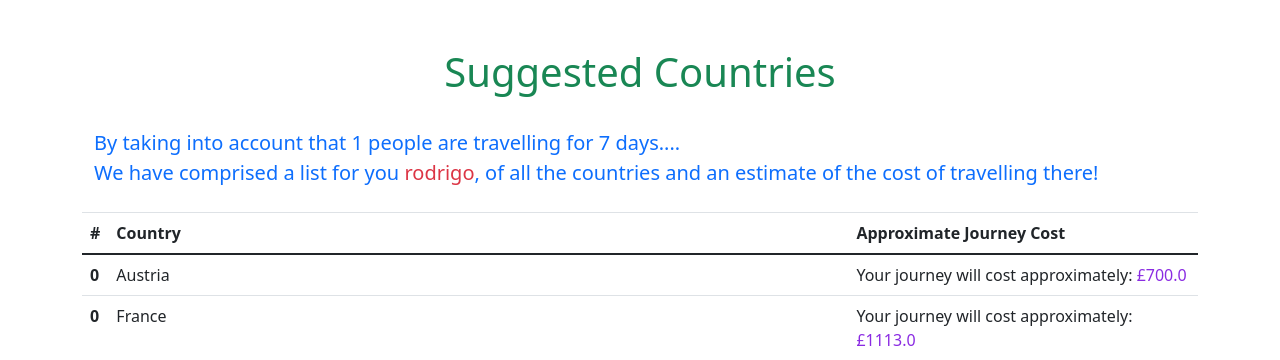
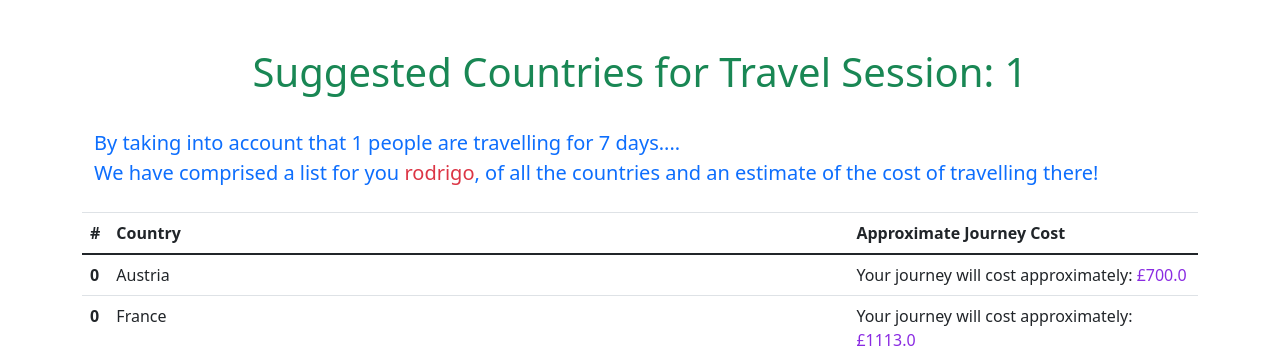
Before and after one commit to AhmedIMab/Holiday-Helper, a Flask app: page /suggestions/1 in a window 1280 px wide. Shown: the part 72-432 px from the top of the page. Run offline with Flask 2, Linux system fonts and the light colour scheme; a user stored in the database is signed in; data comes from the database, SQL or seed files in the repository; both versions use the stored data as it was after the commit; some libraries are stand-ins or nearby versions.

Commit message:
Removed some redundant views functions and minor styling changes

```diff
--- a/website/static/api.js
+++ b/website/static/api.js
@@ -64,7 +64,7 @@ class Api {
         })
     }
 
-    testUserAndCountryScores(travelID) {
+    UserCountrySuggestions(travelID) {
         return fetch("/suggestions/" + travelID, {
             method: "GET"
         })
--- a/website/static/travelID.js
+++ b/website/static/travelID.js
@@ -12,7 +12,7 @@ showBestCountries.click(function (event) {
     console.log("showinggggg")
     const travelID = $("#travelIDInput").val()
     console.log("This is the travelID", travelID)
-    Api.testUserAndCountryScores(travelID).then((_res) => {
+    Api.UserCountrySuggestions(travelID).then((_res) => {
         console.log("PASSED")
         console.log(_res.json)
         window.location.href = "/suggestions/" + travelID
--- a/website/templates/questions.html
+++ b/website/templates/questions.html
@@ -1,7 +1,7 @@
 {% extends "base.html" %} {% block title %}Travelling{% endblock %}
 {% block content %}
 <div class="container pt-5">
-    <h1 align="center">Hello {{ user.first_name }}</h1>
+    <h2 align="center">Hello {{ user.first_name }}, travelSession:</h2>
     <p class="question-text py-4" align="center"></p>
 </div>
 
--- a/website/templates/suggestions.html
+++ b/website/templates/suggestions.html
@@ -1,9 +1,9 @@
 {% extends "base.html" %} {% block title %}TEST{% endblock %}
 {% block content %}
 <div class="container pt-5">
-    <h1 align="center"><span class="text-success">Suggested Countries</span></h1>
+    <h1 align="center"><span class="text-success">Suggested Countries for Travel Session: {{ user_travel[0] }}</span></h1>
     <p class="pt-4 pb-2 text-primary" id="user-countries-header">
-        By taking into account that {{ user_travel[0] }} people are travelling for {{ user_travel[1] }} days....<br>
+        By taking into account that {{ user_travel[1] }} people are travelling for {{ user_travel[2] }} days....<br>
         We have comprised a list for you <span class="text-danger">{{ current_user.first_name }}</span>,
         of all the countries and an estimate of the cost of travelling there!
     </p>
--- a/website/templates/travelID.html
+++ b/website/templates/travelID.html
@@ -12,7 +12,7 @@
 
 
 
-<div class="container pt-5" align="center">
+<div class="container pt-3" align="center">
     <button type="button" class="btn btn-outline-primary mt-4 showSuggestions">Show best countries</button>
     <p id="wrongTravelID" style="display:none; color:red" class="pt-3">
         Please select a travelID
--- a/website/views.py
+++ b/website/views.py
@@ -173,13 +173,6 @@ def suggestions(travelID):
 
     print(AllCountries)
 
-    # ranked_countries = userCountryScore(travelID, AllCountries)
-    #
-    # # x[0] is the country code
-    # # the first part of the tuple will be replaced with value of the country code (country name) from all the countries
-    # # x[1] is the original second part of the tuple
-    # ranked_countries_UF = list(map(lambda x:(AllCountries[x[0]],x[1]), ranked_countries))
-
 
     user_travel_details = []
     try:
@@ -191,12 +184,13 @@ def suggestions(travelID):
         current_travel = UserTravelScore.query.get((current_user.id, travelID))
         num_travellers = current_travel.num_travellers
         travelling_time = current_travel.travelling_time
+        user_travel_details.append(travelID)
         user_travel_details.append(num_travellers)
         user_travel_details.append(travelling_time)
         return render_template("suggestions.html",
-                           user=current_user,
-                           best_countries=ranked_countries_UF,
-                           user_travel=user_travel_details)
+                               user=current_user,
+                               best_countries=ranked_countries_UF,
+                               user_travel=user_travel_details)
 
     except (AttributeError, sqlalchemy.exc.IntegrityError):
         user_travel_details.append(0)
@@ -267,6 +261,7 @@ def userAnswer():
     userQuestionAnswer(questionID, answerID, 1)
 
     return jsonify({}), status.HTTP_200_OK
+
 
 
 @views.route("/api/questions/", methods=["GET"])
```
Also changed, not shown: website/database9.db.
